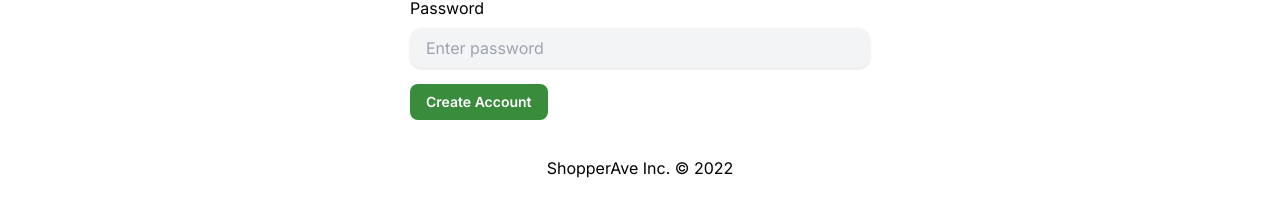
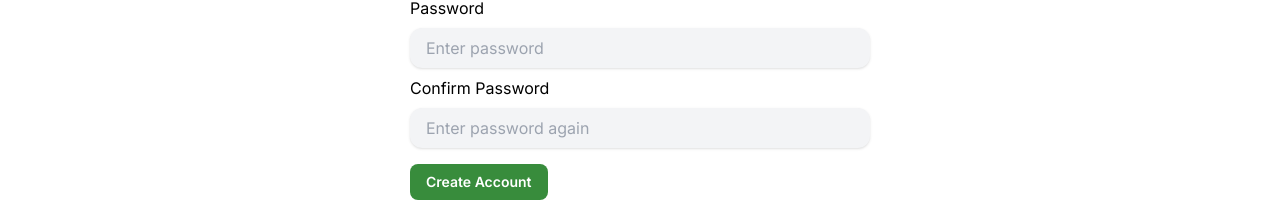
Before and after one commit to abdulsamad/shopper-ave, a Next.js app in the folder apps/client/: page /register in a window 1280 px wide. Shown: the part 248-450 px from the top of the page. Built offline with nearby package versions, Linux system fonts and the light colour scheme; no server answers.

Commit message:
:construction: Added confirm password for register

```diff
--- a/apps/client/pages/register.tsx
+++ b/apps/client/pages/register.tsx
@@ -10,13 +10,19 @@ import { useAuthActions, useIsAuthenticated } from '@store/index';
 import Button from '@utils/Button';
 import Input from '@utils/Input';
 
-const RegisterSchema = z.object({
+const RegisterSchema = z
+  .object({
     name: z
       .string()
       .min(1, 'Name is required for creating an account')
       .max(80, 'Name should be under 80 characters'),
     email: z.string().min(1, 'Email is required for creating an account').email(),
     password: z.string().min(8, 'Password should be atleast 8 characters long'),
+    confirmPassword: z.string().min(8, 'Confirm Password should also be atleast 8 characters long'),
+  })
+  .refine((data) => data.password === data.confirmPassword, {
+    path: ['confirmPassword'],
+    message: "Password and Confirm Passwords don't match!",
   });
 
 type registerSchemaType = z.infer<typeof RegisterSchema>;
@@ -35,6 +41,7 @@ const Register: NextPage = () => {
       name: '',
       email: '',
       password: '',
+      confirmPassword: '',
     },
     resolver: zodResolver(RegisterSchema),
   });
@@ -47,7 +54,7 @@ const Register: NextPage = () => {
 
   const onSubmit: SubmitHandler<registerSchemaType> = useCallback(
     async (data) => {
-      const res = await register(data);
+      await register(data);
     },
     [register]
   );
@@ -80,6 +87,14 @@ const Register: NextPage = () => {
             control={control}
             error={errors.password}
           />
+          <Input
+            type="text"
+            label="Confirm Password"
+            placeholder="Enter password again"
+            id="confirmPassword"
+            control={control}
+            error={errors.confirmPassword}
+          />
           <Button
             type="submit"
             className="bg-primary hover:bg-primary-500 mt-2 px-4 py-2 text-white">
```
Lines whose indentation alone changed are shown as unchanged.
